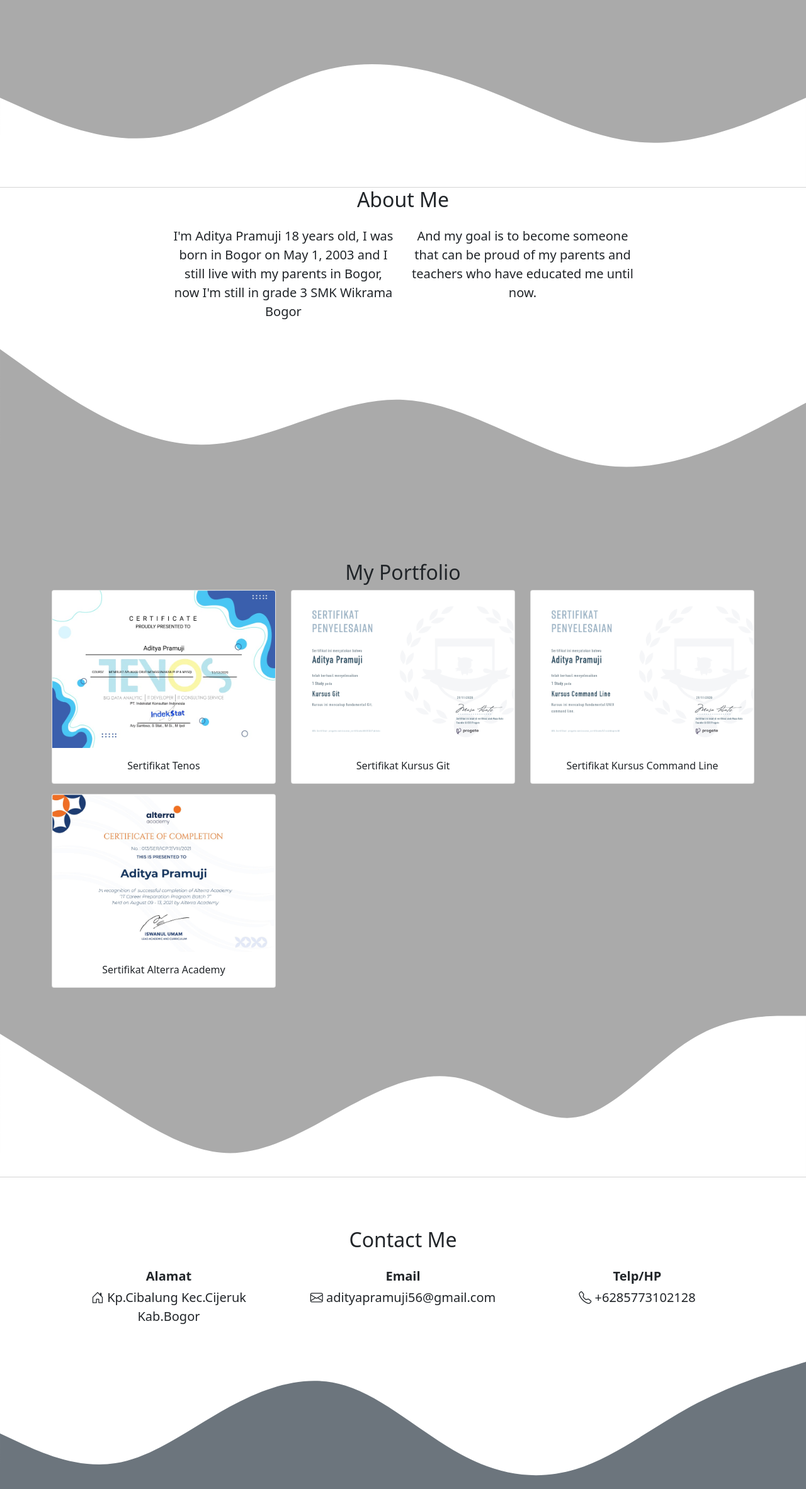
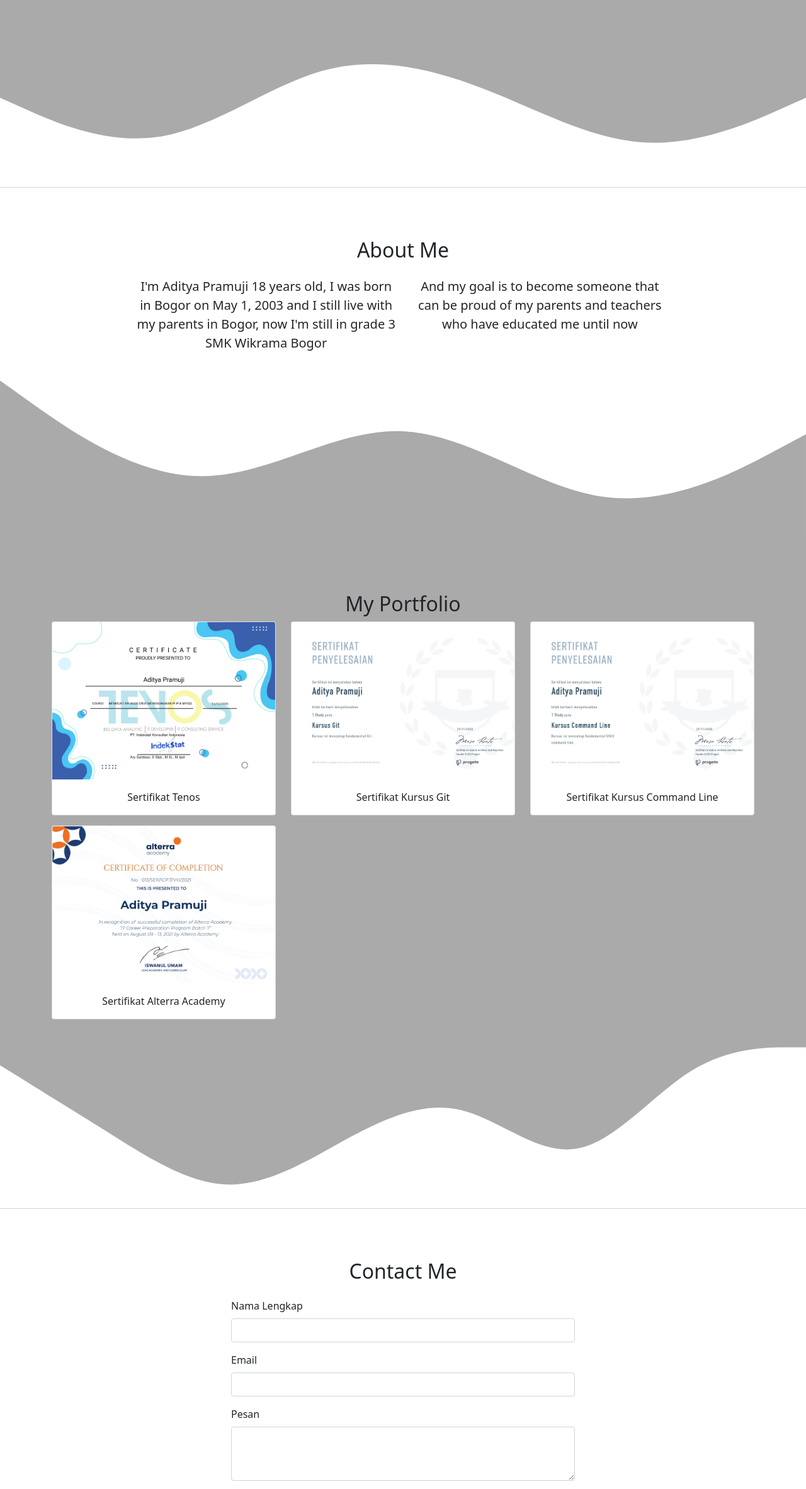
Before and after one commit to Adityapramuji/adityapramuji.github.io, a plain HTML site: page index.html in a window 1280 px wide. Shown: the part 404-2769 px from the top of the page at 63% size. Drawn offline with nearby package versions, Linux system fonts and the light colour scheme.

Commit message:
mengubah contact dan about

```diff
--- a/index.html
+++ b/index.html
@@ -30,7 +30,7 @@
               <a class="nav-link active" aria-current="page" href="#Home">Home</a>
             </li>
             <li class="nav-item">
-              <a class="nav-link" href="#About">About</a>
+              <a class="nav-link" href="#about">About</a>
             </li>
             <li class="nav-item">
               <a class="nav-link" href="#Portfolio">Portofolio</a>
@@ -61,21 +61,24 @@
     <!-- Akhir Jumbotron -->
 
     <!-- About  -->
-    <selection id="About">
+
+    <!-- Akhir About -->
+    <section id="about">
       <div class="container">
         <div class="row text-center mb-3">
-          <div class="col">
-            <h2>About Me</h2>
-          </div>
+          <h2>About Me</h2>
         </div>
-        <div class="row justify-content-center fs-5 text-center">
-          <div class="col-md-4">
-            <p>
-              I'm Aditya Pramuji 18 years old, I was born in Bogor on May 1, 2003 and I still live with my parents in Bogor, now I'm still in grade 3 SMK Wikrama Bogor </p>
-          </div>
-          <div class="col-md-4">
-            <p>And my goal is to become someone that can be proud of my parents and teachers who have educated me until now.</p>
-          </div>
+      </div>
+      <div class="row justify-content-center fs-5 text-center">
+        <div class="col-4">
+          <p>
+            I'm Aditya Pramuji 18 years old, I was born in Bogor on May 1, 2003 and I still live with my parents in Bogor, now I'm still in grade 3 SMK Wikrama Bogor
+          </p>
+        </div>
+        <div class="col-4">
+          <p>
+            And my goal is to become someone that can be proud of my parents and teachers who have educated me until now
+          </p>
         </div>
       </div>
       <svg xmlns="http://www.w3.org/2000/svg" viewBox="0 0 1440 320">
@@ -85,9 +88,7 @@
           d="M0,32L60,74.7C120,117,240,203,360,202.7C480,203,600,117,720,122.7C840,128,960,224,1080,240C1200,256,1320,192,1380,160L1440,128L1440,320L1380,320C1320,320,1200,320,1080,320C960,320,840,320,720,320C600,320,480,320,360,320C240,320,120,320,60,320L0,320Z"
         ></path>
       </svg>
-    </selection>
-    <!-- Akhir About -->
-
+    </section>
     <!-- Portfolio -->
     <section id="Portfolio">
       <div class="container">
@@ -142,6 +143,7 @@
     <!-- Akhir Portfolio -->
 
     <!-- Contact -->
+
     <section id="Contact">
       <div class="container">
         <div class="row text-center mb-3">
@@ -149,6 +151,25 @@
             <h2>Contact Me</h2>
           </div>
         </div>
+        <div class="row justify-content-center">
+          <div class="col-md-6">
+           <form>
+             <div class="mb-3">
+               <label for="name" class="form-label">Nama Lengkap</label>
+               <input type="text" class="form-control" id="name" aria-describedby="name">
+             </div>
+             <div class="mb-3">
+               <label for="email" class="form-label">Email</label>
+               <input type="email" class="form-control" id="email" aria-describedby="email">
+             </div>
+             <div class="mb-3">
+               <label for="pesan" class="form-label">Pesan</label>
+               <textarea class="form-control" id="exampleFormControlTextarea1" rows="3"></textarea>
+             </div>
+             <button type="kirim" class="btn btn-primary">Kirim</button>
+           </form>
+          </div>
+         </div>
         <div class="container">
           <div class="row justify-content-center fs-5 text-center mb-1 fw-bold">
             <div class="col">Alamat</div>
@@ -157,12 +178,13 @@
           </div>
         </div>
         <div class="container">
-          <div class="row justify-content-center fs-5 text-center">
+          <div class="row justify-content-center text-center">
             <div class="col"><i class="bi bi-house-door"></i> Kp.Cibalung Kec.Cijeruk Kab.Bogor</div>
             <div class="col"><i class="bi bi-envelope"></i> adityapramuji56@gmail.com</div>
             <div class="col"><i class="bi bi-telephone"></i> +6285773102128</div>
           </div>
         </div>
+      </div>
       </div>
       <svg xmlns="http://www.w3.org/2000/svg" viewBox="0 0 1440 320">
         <path
@@ -171,9 +193,6 @@
           d="M0,192L34.3,208C68.6,224,137,256,206,245.3C274.3,235,343,181,411,144C480,107,549,85,617,106.7C685.7,128,754,192,823,229.3C891.4,267,960,277,1029,256C1097.1,235,1166,181,1234,144C1302.9,107,1371,85,1406,74.7L1440,64L1440,320L1405.7,320C1371.4,320,1303,320,1234,320C1165.7,320,1097,320,1029,320C960,320,891,320,823,320C754.3,320,686,320,617,320C548.6,320,480,320,411,320C342.9,320,274,320,206,320C137.1,320,69,320,34,320L0,320Z"
         ></path>
       </svg>
-    </section>
-    <!-- Akhir Contact -->
-
     <!-- Footer -->
     <footer class="bg-secondary text-white text-center pb-5">
       <p>Created With <i class="bi bi-heart-fill text-danger"></i> By <a href="https://www.instagram.com/adityapramj/" class="text-white fw-bold">Aditya Pramuji</a></p>
```
